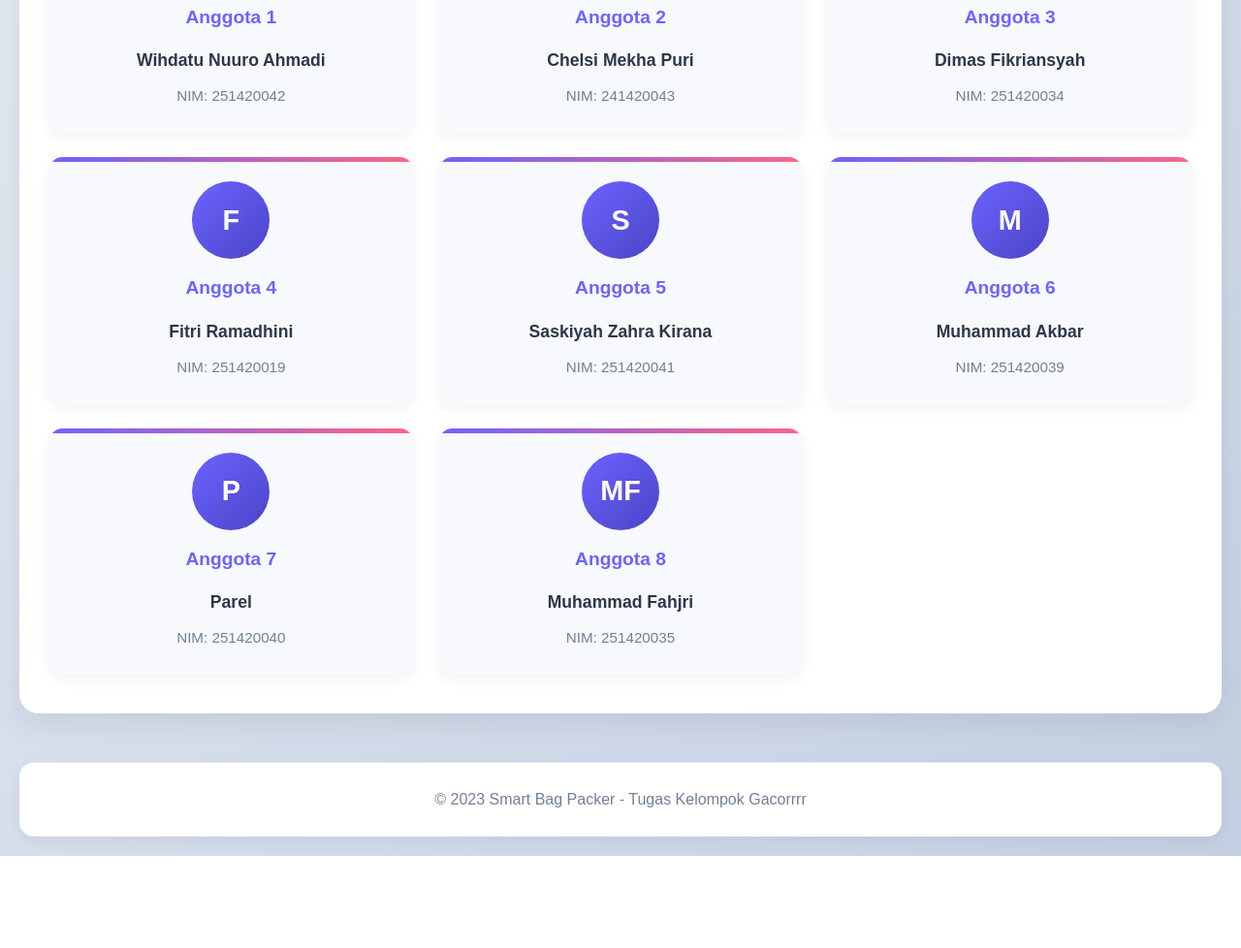
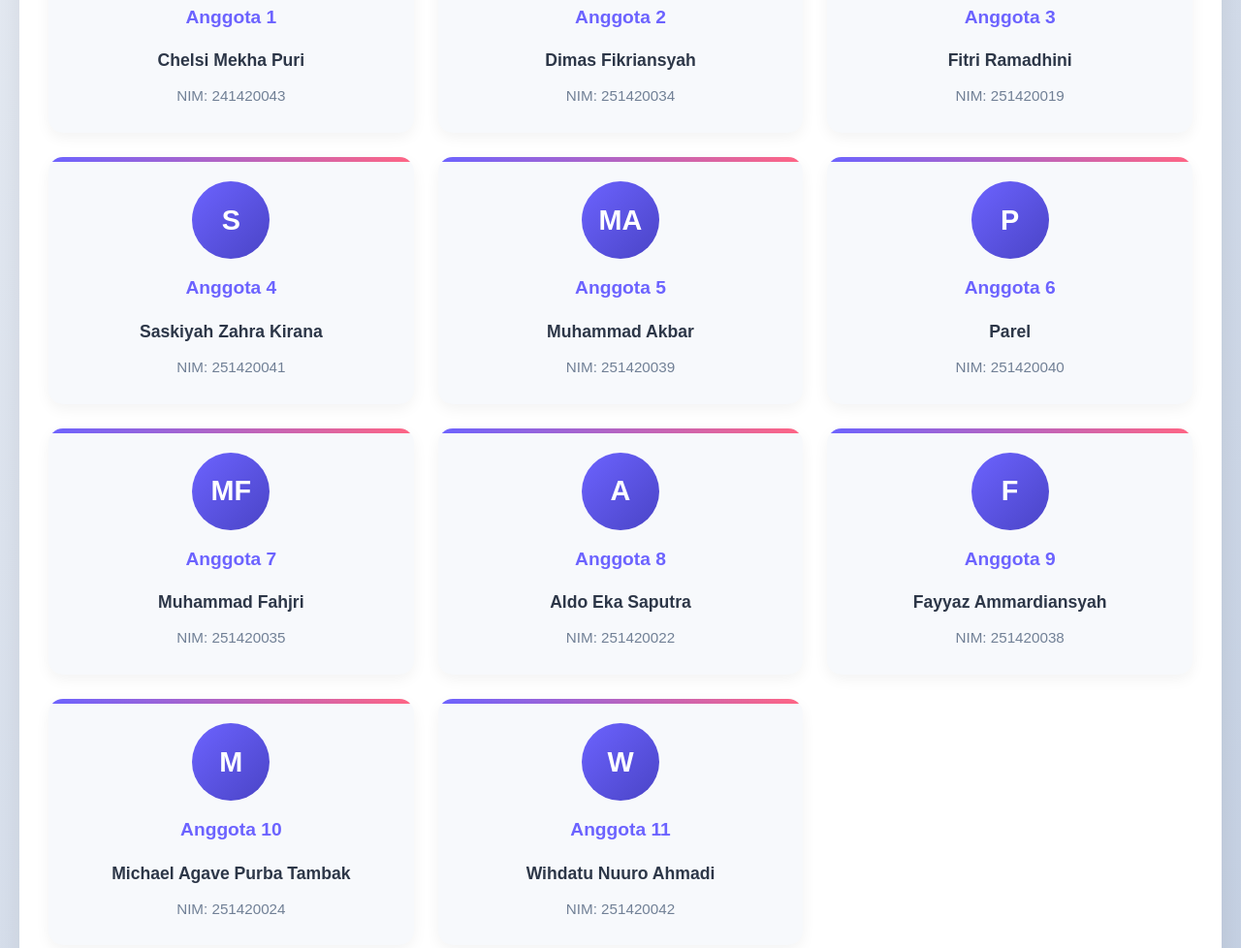
Before and after one commit to cyberrgen002/kelompok-gacorrr, a plain HTML site: page index.html in a window 1280 px wide. Shown: the part 1309-2287 px from the top of the page at 97% size. Before the commit the page ends 2192 px from the top, so only its background shows below. Drawn offline with Linux system fonts and the light colour scheme.

Commit message:
Update index.html

```diff
--- a/index.html
+++ b/index.html
@@ -597,52 +597,70 @@
             <h2><i class="fas fa-users"></i> Anggota Kelompok</h2>
             <div class="members-grid">
                 <div class="member-card">
-                    <div class="member-avatar">W</div>
+                    <div class="member-avatar">C</div>
                     <h4>Anggota 1</h4>
-                    <p>Wihdatu Nuuro Ahmadi</p>
-                    <span>NIM: 251420042</span>
-                </div>
-                <div class="member-card">
-                    <div class="member-avatar">C</div>
-                    <h4>Anggota 2</h4>
                     <p>Chelsi Mekha Puri</p>
                     <span>NIM: 241420043</span>
                 </div>
                 <div class="member-card">
                     <div class="member-avatar">D</div>
-                    <h4>Anggota 3</h4>
+                    <h4>Anggota 2</h4>
                     <p>Dimas Fikriansyah</p>
                     <span>NIM: 251420034</span>
                 </div>
                 <div class="member-card">
                     <div class="member-avatar">F</div>
-                    <h4>Anggota 4</h4>
+                    <h4>Anggota 3</h4>
                     <p>Fitri Ramadhini</p>
                     <span>NIM: 251420019</span>
                 </div>
                 <div class="member-card">
                     <div class="member-avatar">S</div>
-                    <h4>Anggota 5</h4>
+                    <h4>Anggota 4</h4>
                     <p>Saskiyah Zahra Kirana</p>
                     <span>NIM: 251420041</span>
                 </div>
                 <div class="member-card">
-                    <div class="member-avatar">M</div>
-                    <h4>Anggota 6</h4>
+                    <div class="member-avatar">MA</div>
+                    <h4>Anggota 5</h4>
                     <p>Muhammad Akbar</p>
                     <span>NIM: 251420039</span>
                 </div>
                 <div class="member-card">
                     <div class="member-avatar">P</div>
-                    <h4>Anggota 7</h4>
+                    <h4>Anggota 6</h4>
                     <p>Parel</p>
                     <span>NIM: 251420040</span>
                 </div>
                 <div class="member-card">
                     <div class="member-avatar">MF</div>
-                    <h4>Anggota 8</h4>
+                    <h4>Anggota 7</h4>
                     <p>Muhammad Fahjri</p>
                     <span>NIM: 251420035</span>
+                </div>
+                <div class="member-card">
+                    <div class="member-avatar">A</div>
+                    <h4>Anggota 8</h4>
+                    <p>Aldo Eka Saputra</p>
+                    <span>NIM: 251420022</span>
+                </div>
+                <div class="member-card">
+                    <div class="member-avatar">F</div>
+                    <h4>Anggota 9</h4>
+                    <p>Fayyaz Ammardiansyah</p>
+                    <span>NIM: 251420038</span>
+                </div>
+                <div class="member-card">
+                    <div class="member-avatar">M</div>
+                    <h4>Anggota 10</h4>
+                    <p>Michael Agave Purba Tambak</p>
+                    <span>NIM: 251420024</span>
+                </div>
+                 <div class="member-card">
+                    <div class="member-avatar">W</div>
+                    <h4>Anggota 11</h4>
+                    <p>Wihdatu Nuuro Ahmadi</p>
+                    <span>NIM: 251420042</span>
                 </div>
             </div>
         </section>
```
